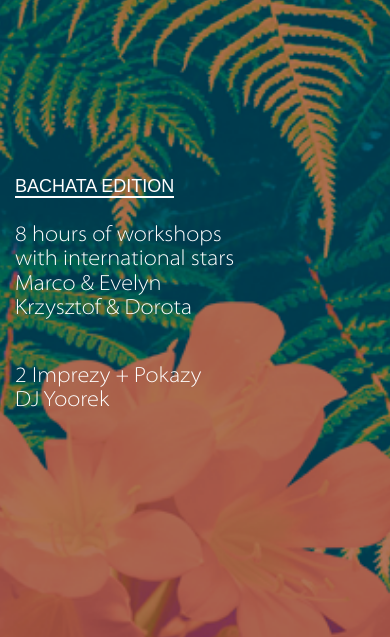
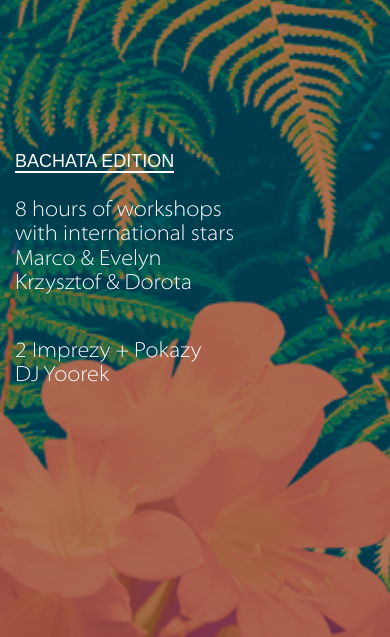
Before and after one commit to sk0rp/sk0rp.github.io, a plain HTML site: page index.html in a window 390 px wide. Shown: the part 183-820 px from the top of the page. Drawn offline with Linux system fonts and the light colour scheme; some packages are replaced by stand-ins of ours.

Commit message:
css fixes

```diff
--- a/css/s.css
+++ b/css/s.css
@@ -43,9 +43,13 @@ body {
 		height: 50%;
 	}
 
+	section {
+		padding-top: 0 !important;
+	}
+
 	div.textblock {
-	padding: 0;
-}
+		padding: 0;
+	}
 }
 
 @media (min-width: 992px) {
```
